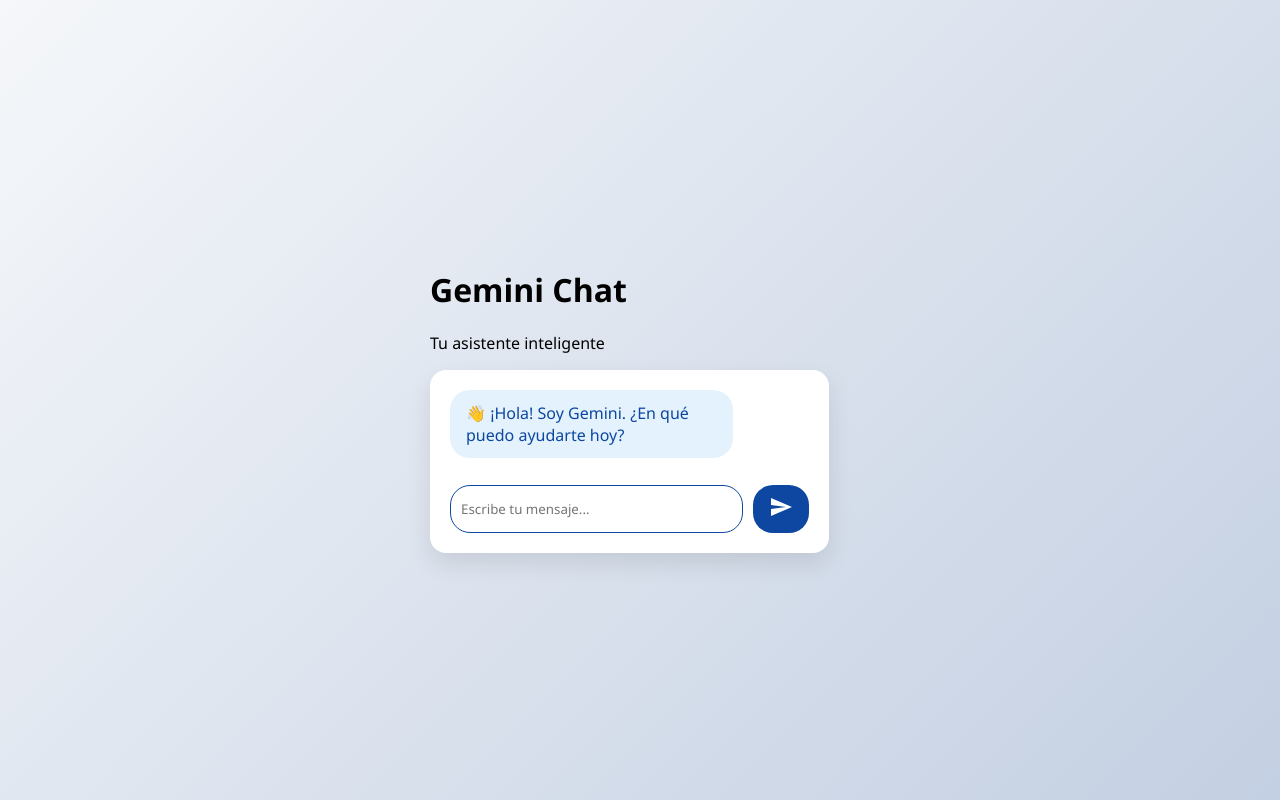
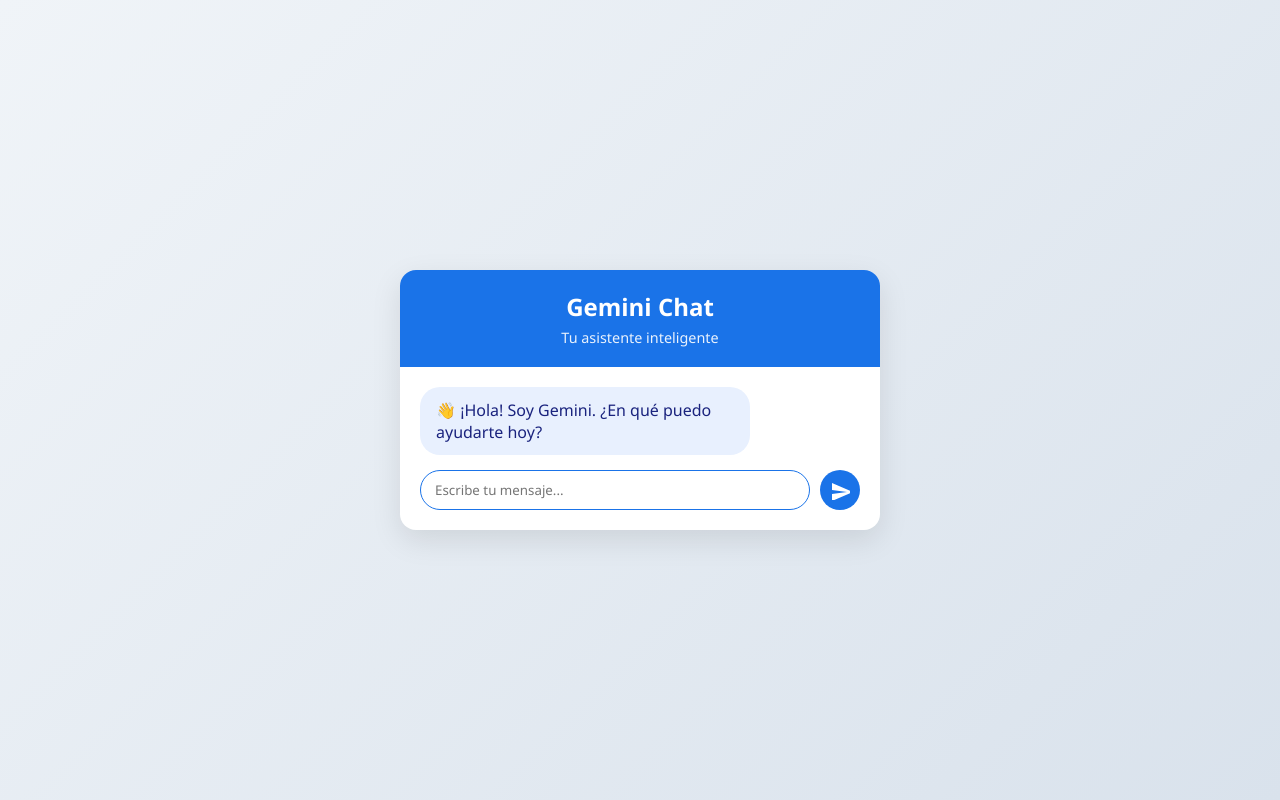
Before and after one commit to yereexx22/avances_tecnologicos, a Flask app: page / in a window 1280 px wide. Run offline with Flask 3, Linux system fonts and the light colour scheme.

Commit message:
Mejorar el estilo del chatbot, actualizando el diseño y la estructura del CSS para una mejor experiencia del usuario.

```diff
--- a/chat_bot/static/css/style.css
+++ b/chat_bot/static/css/style.css
@@ -1,66 +1,109 @@
+/* Reset básico */
 * {
     box-sizing: border-box;
+    margin: 0;
+    padding: 0;
     font-family: 'Segoe UI', Tahoma, Geneva, Verdana, sans-serif;
 }
 
 body {
-    background: linear-gradient(135deg, #f5f7fa, #c3cfe2);
+    background: linear-gradient(135deg, #f0f4f8, #d9e2ec);
     height: 100vh;
-    margin: 0;
     display: flex;
     justify-content: center;
     align-items: center;
 }
 
-#chat-container {
+/* Contenedor principal */
+.chat-wrapper {
+    width: 100%;
+    max-width: 480px;
     background-color: #ffffff;
-    width: 420px;
-    max-width: 95%;
     border-radius: 16px;
-    box-shadow: 0 10px 25px rgba(0, 0, 0, 0.1);
-    padding: 20px;
+    box-shadow: 0 10px 30px rgba(0, 0, 0, 0.1);
+    overflow: hidden;
     display: flex;
     flex-direction: column;
 }
 
+/* Encabezado */
+.chat-header {
+    background-color: #1a73e8;
+    color: white;
+    padding: 20px;
+    text-align: center;
+}
+
+.chat-header h1 {
+    font-size: 1.5rem;
+    margin-bottom: 5px;
+}
+
+.chat-header p {
+    font-size: 0.9rem;
+    opacity: 0.9;
+}
+
+/* Contenedor del chat */
+#chat-container {
+    display: flex;
+    flex-direction: column;
+    padding: 20px;
+    flex-grow: 1;
+}
+
+/* Área de mensajes */
 #chat-log {
     flex-grow: 1;
     overflow-y: auto;
-    max-height: 350px;
+    max-height: 400px;
     margin-bottom: 15px;
-    padding-right: 5px;
+    display: flex;
+    flex-direction: column;
+    gap: 10px;
 }
 
+/* Mensajes */
 .message {
-    margin-bottom: 12px;
+    display: flex;
+}
+
+.bot-message {
+    justify-content: flex-start;
+}
+
+.user-message {
+    justify-content: flex-end;
+}
+
+.bubble {
     padding: 12px 16px;
     border-radius: 20px;
-    max-width: 80%;
+    max-width: 75%;
     word-wrap: break-word;
-    position: relative;
     animation: fadeIn 0.3s ease;
 }
 
-.bot-message {
-    background-color: #e3f2fd;
-    align-self: flex-start;
-    color: #0d47a1;
+.bot-message .bubble {
+    background-color: #e8f0fe;
+    color: #1a237e;
 }
 
-.user-message {
-    background-color: #c8e6c9;
-    align-self: flex-end;
+.user-message .bubble {
+    background-color: #dcfce7;
     color: #1b5e20;
 }
 
+/* Formulario de entrada */
 #user-input-form {
     display: flex;
     gap: 10px;
+    align-items: center;
 }
 
 #user-input {
     flex-grow: 1;
-    padding: 10px;
+    padding: 10px 14px;
     border: 1px solid #ccc;
     border-radius: 20px;
     outline: none;
@@ -68,23 +111,31 @@
 }
 
 #user-input:focus {
-    border-color: #0d47a1;
+    border-color: #1a73e8;
 }
 
 #send-btn {
-    padding: 10px 16px;
-    background-color: #0d47a1;
-    color: white;
+    background-color: #1a73e8;
     border: none;
-    border-radius: 20px;
+    border-radius: 50%;
+    padding: 10px;
     cursor: pointer;
+    display: flex;
+    align-items: center;
+    justify-content: center;
     transition: background-color 0.3s;
 }
 
 #send-btn:hover {
-    background-color: #08306b;
+    background-color: #0c47b7;
 }
 
+#send-btn svg {
+    width: 20px;
+    height: 20px;
+}
+
+/* Animación */
 @keyframes fadeIn {
     from {
         opacity: 0;
```
